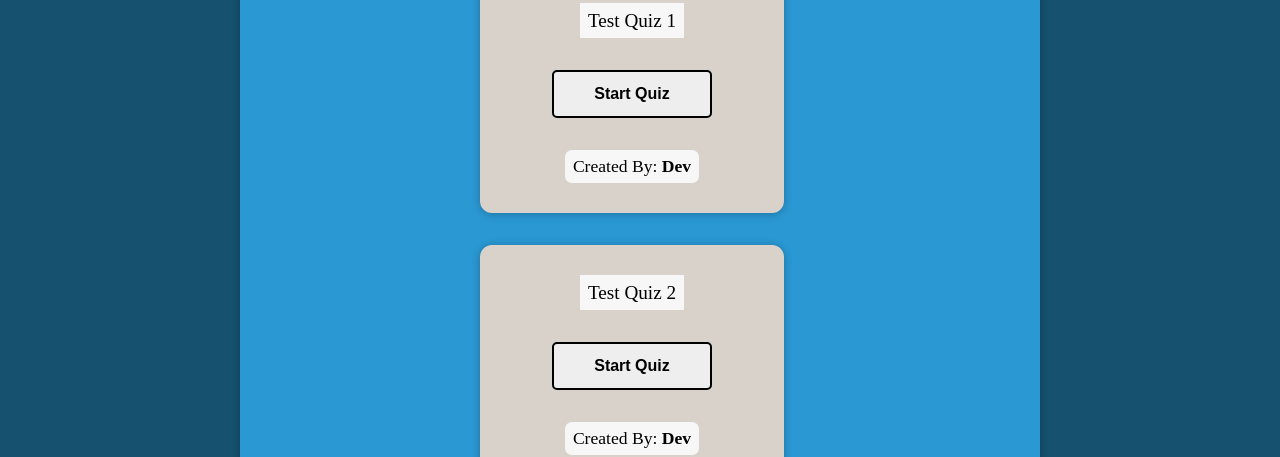
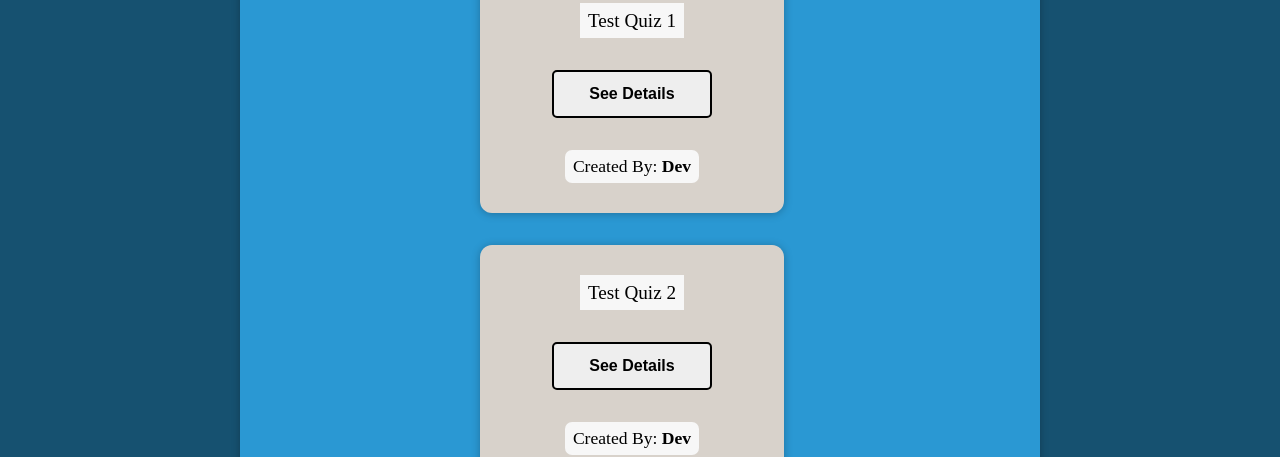
Before and after one commit to TazDeCoder/personality-quiz, a React (Create React App) app: page / in a window 1280 px wide. Shown: the part 256-713 px from the top of the page. Built offline with nearby package versions, Linux system fonts and the light colour scheme; the HTML template or start-up script is replaced by a standard one.

Commit message:
Add logic to view quiz

```diff
--- a/src/App.js
+++ b/src/App.js
@@ -21,6 +21,7 @@ const SAMPLE_QUIZZES = [
 function App() {
   const [quizzes, setQuizzes] = useState(SAMPLE_QUIZZES);
   const [showQuizForm, setShowQuizForm] = useState(false);
+  const [viewQuiz, setViewQuiz] = useState();
 
   const addQuizHandler = (quiz) => {
     setQuizzes((prevExpenses) => {
@@ -34,16 +35,32 @@ function App() {
     setShowQuizForm(!showQuizForm);
   };
 
+  const viewQuizHandler = (quiz) => {
+    setViewQuiz(quiz);
+  };
+
+  const closeViewQuizHandler = () => {
+    setViewQuiz(null);
+  };
+
   return (
     <>
+      {showQuizForm && (
+        <Modal onClose={toggleQuizFormHandler}>
+          <AddQuiz onAddQuiz={addQuizHandler} />
+        </Modal>
+      )}
+      {viewQuiz && (
+        <Modal onClose={closeViewQuizHandler}>
+          <div>
+            <h1>{viewQuiz.title}</h1>
+            <p>{viewQuiz.author}</p>
+          </div>
+        </Modal>
+      )}
       <MainHeader onToggleQuizForm={toggleQuizFormHandler} />
       <main>
-        {showQuizForm && (
-          <Modal onClose={toggleQuizFormHandler}>
-            <AddQuiz onAddQuiz={addQuizHandler} />{" "}
-          </Modal>
-        )}
-        <Quizzes items={quizzes} />
+        <Quizzes items={quizzes} onViewQuiz={viewQuizHandler} />
       </main>
     </>
   );
--- a/src/components/Quizzes/QuizItem.js
+++ b/src/components/Quizzes/QuizItem.js
@@ -3,6 +3,10 @@ import Button from "../UI/Button";
 import Card from "../UI/Card";
 
 function QuizItem(props) {
+  const viewQuizItemHandler = () => {
+    props.onViewQuiz(props.id);
+  };
+
   return (
     <li>
       <Card className={styles["quiz-item"]}>
@@ -11,7 +15,12 @@ function QuizItem(props) {
         >
           {props.title}
         </h1>
-        <Button className={styles["quiz-item__btn"]}>Start Quiz</Button>
+        <Button
+          className={styles["quiz-item__btn"]}
+          onClick={viewQuizItemHandler}
+        >
+          See Details
+        </Button>
         <p
           className={`${styles["quiz-item__label"]} ${styles["label--author"]}`}
         >
--- a/src/components/Quizzes/Quizzes.js
+++ b/src/components/Quizzes/Quizzes.js
@@ -7,7 +7,7 @@ function Quizzes(props) {
   return (
     <Card className={styles.quizzes}>
       <QuizzesSearchBar quizzes={props.items} />
-      <QuizzesList quizzes={props.items} />
+      <QuizzesList quizzes={props.items} onViewQuiz={props.onViewQuiz} />
     </Card>
   );
 }
--- a/src/components/Quizzes/QuizzesList.js
+++ b/src/components/Quizzes/QuizzesList.js
@@ -2,10 +2,22 @@ import styles from "./QuizzesList.module.css";
 import QuizItem from "./QuizItem";
 
 function QuizList(props) {
+  const viewQuizHandler = (quizId) => {
+    const quiz = props.quizzes.find((quiz) => quiz.id === quizId);
+
+    props.onViewQuiz(quiz);
+  };
+
   return (
     <ul className={styles["quizzes-list"]}>
       {props.quizzes.map((quiz) => (
-        <QuizItem key={quiz.id} title={quiz.title} author={quiz.author} />
+        <QuizItem
+          key={quiz.id}
+          id={quiz.id}
+          title={quiz.title}
+          author={quiz.author}
+          onViewQuiz={viewQuizHandler}
+        />
       ))}
     </ul>
   );
```
